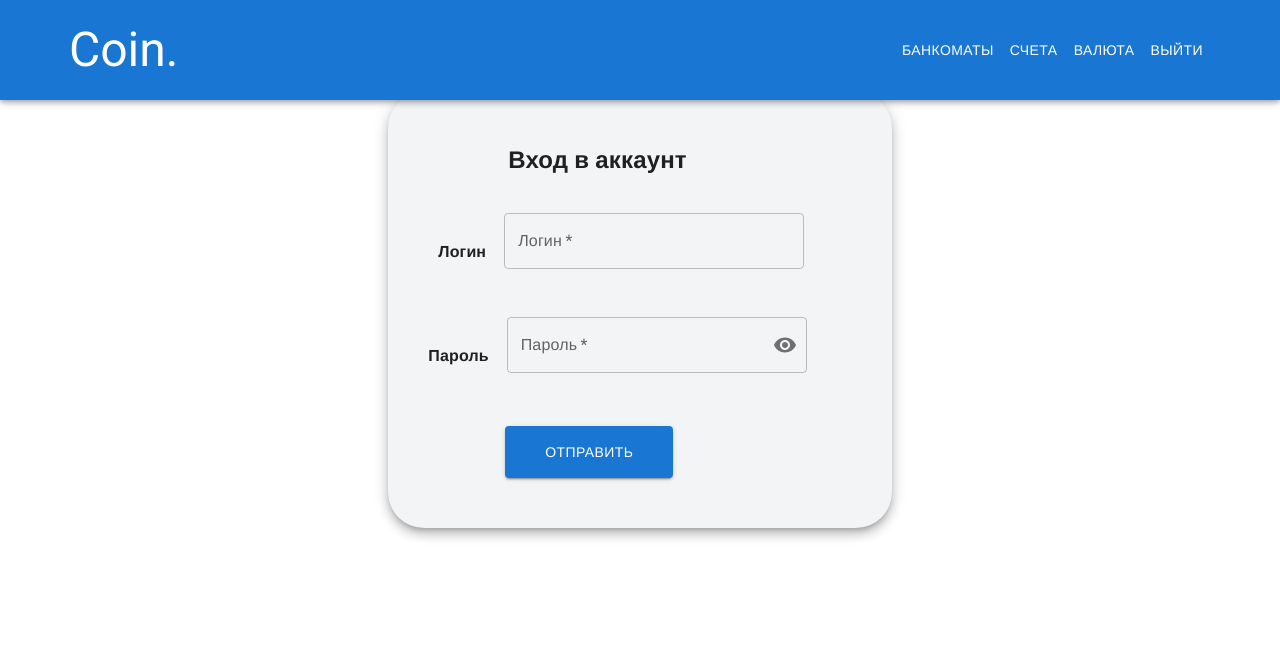
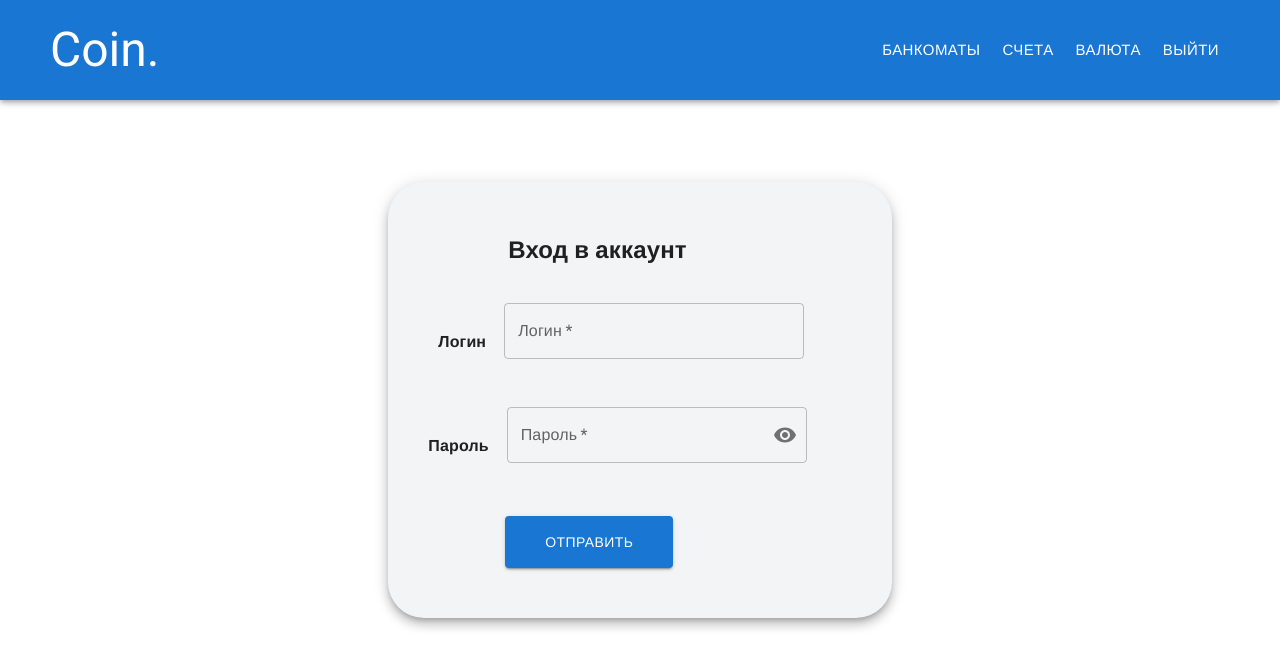
Before and after one commit to alex8023g/coin-front-end, a React (Create React App) app in the folder coin/: page /login in a window 1280 px wide. Shown: the top 668 px of the page. Built offline with nearby package versions, Linux system fonts and the light colour scheme; a web font is replaced by a local one.

Commit message:
done Header2 & upd styles

```diff
--- a/coin/src/CurrencyPage/CurrencyPage.tsx
+++ b/coin/src/CurrencyPage/CurrencyPage.tsx
@@ -76,7 +76,7 @@ export function CurrencyPage() {
           } else {
             draft.push(data);
           }
-          if (draft.length > 22) {
+          if (draft.length > 21) {
             draft.shift();
           }
         })
@@ -148,12 +148,12 @@ export function CurrencyPage() {
   return (
     <>
       {!token && <Navigate to="/login" />}
-      <h1>Валютный обмен</h1>
+      <h1 className={styles.h1}>Валютный обмен</h1>
       <Box
         sx={{
           display: 'flex',
-          // flexWrap: 'wrap',
-          justifyContent: 'space-around',
+          flexWrap: { xs: 'wrap', sm: 'wrap', md: 'nowrap' },
+          justifyContent: { sm: 'center', md: 'space-between' },
           gap: 3,
         }}
       >
@@ -162,7 +162,7 @@ export function CurrencyPage() {
             elevation={7}
             sx={{ marginBottom: 4, padding: 5, borderRadius: 9 }}
           >
-            <h2>Ваши валюты</h2>
+            <h2 className={styles.h2}>Ваши валюты</h2>
             <ul>
               {currencies.map((currency) => (
                 <li key={nanoid()} className={styles.li}>
@@ -178,7 +178,7 @@ export function CurrencyPage() {
             elevation={7}
             sx={{ marginBottom: 0, width: 540, padding: 5, borderRadius: 9 }}
           >
-            <h2>Обмен валюты</h2>
+            <h2 className={styles.h2}>Обмен валюты</h2>
 
             {currencies[0] && (
               <div className={styles.currChangeContainer}>
@@ -276,13 +276,14 @@ export function CurrencyPage() {
         <Paper
           elevation={7}
           sx={{
+            // minWidth: 500,
             width: 703,
             padding: 5,
             borderRadius: 9,
             backgroundColor: '#E5E5E5',
           }}
         >
-          <h2>Изменение курсов в реальном времени</h2>
+          <h2 className={styles.h2}>Изменение курсов в реальном времени</h2>
           <ul>
             {currencyFeed?.map((curFeed) =>
               curFeed.change > 0 ? (
--- a/coin/src/CurrencyPage/currencypage.module.css
+++ b/coin/src/CurrencyPage/currencypage.module.css
@@ -17,7 +17,11 @@
   padding-left: 16px;
 }
 
-h2 {
+.h1 {
+  margin-bottom: 40px;
+}
+
+.h2 {
   margin-bottom: 25px;
 }
 
--- a/coin/src/Header2/Header2.tsx
+++ b/coin/src/Header2/Header2.tsx
@@ -14,6 +14,8 @@ import Toolbar from '@mui/material/Toolbar';
 import Typography from '@mui/material/Typography';
 import Button from '@mui/material/Button';
 import styles from './header2.module.css';
+import './style.css';
+import { Link } from 'react-router-dom';
 
 interface Props {
   /**
@@ -24,7 +26,12 @@ interface Props {
 }
 
 const drawerWidth = 240;
-const navItems = ['Банкоматы', 'Счета', 'Валюта', 'Выйти'];
+const navItems = [
+  { name: 'Банкоматы', href: '/atm' },
+  { name: 'Счета', href: '/' },
+  { name: 'Валюта', href: '/currency' },
+  { name: 'Выйти', href: '/login' },
+];
 
 export function Header2(props: Props) {
   // const { window } = props;
@@ -42,9 +49,11 @@ export function Header2(props: Props) {
       <Divider />
       <List>
         {navItems.map((item) => (
-          <ListItem key={item} disablePadding>
+          <ListItem key={item.name} disablePadding>
             <ListItemButton sx={{ textAlign: 'center' }}>
-              <ListItemText primary={item} />
+              <Link className={styles.navBtn} to={item.href}>
+                <ListItemText primary={item.name} />
+              </Link>
             </ListItemButton>
           </ListItem>
         ))}
@@ -65,8 +74,9 @@ export function Header2(props: Props) {
         {/* <div className={styles.container}> */}
         <Toolbar
           sx={{
+            width: '1440px',
+            // height: { xs: '50px', sm: '100px' },
             height: '100px',
-            width: '1190px',
             justifyContent: 'space-between',
           }}
         >
@@ -88,9 +98,11 @@ export function Header2(props: Props) {
           </Typography>
           <Box sx={{ display: { xs: 'none', sm: 'block' } }}>
             {navItems.map((item) => (
-              <Button key={item} sx={{ color: '#fff' }}>
-                {item}
-              </Button>
+              <Link className={styles.navBtn} to={item.href}>
+                <Button key={item.name} sx={{ color: '#fff' }} size="large">
+                  {item.name}
+                </Button>
+              </Link>
             ))}
           </Box>
         </Toolbar>
--- /dev/null
+++ b/coin/src/Header2/style.css
@@ -0,0 +1,4 @@
+.MuiToolbar-root {
+  /* color: red; */
+  padding: 0 50px !important;
+}
--- a/coin/src/HomePage/HomePage.tsx
+++ b/coin/src/HomePage/HomePage.tsx
@@ -117,7 +117,12 @@ export function HomePage() {
           <Button
             variant="contained"
             onClick={createAccount}
-            sx={{ p: '14px 24px 14px 18px', float: 'right', borderRadius: 2 }}
+            sx={{
+              p: '14px 24px 14px 18px',
+              // float: 'right',
+              ml: { xs: 0, sm: 'auto' },
+              borderRadius: 2,
+            }}
           >
             <AddIcon sx={{ mr: 1 }} /> создать новый счет
           </Button>
--- a/coin/src/HomePage/homepage.module.css
+++ b/coin/src/HomePage/homepage.module.css
@@ -1,8 +1,17 @@
 .firstLine {
+  display: flex;
+  flex-wrap: wrap;
   margin-bottom: 50px;
+  align-items: center;
+  /* outline: 1px solid coral; */
 }
 
 .title {
-  display: inline;
+  /* display: inline; */
   margin-right: 35px;
 }
+
+@media (max-width: 900px) {
+  .firstLine {
+  }
+}
--- a/coin/src/Layout/layout.module.css
+++ b/coin/src/Layout/layout.module.css
@@ -1,6 +1,6 @@
 .layout {
   margin: 0 auto;
-  padding: 50px;
+  padding: 140px 50px 50px 50px;
   max-width: 1440px;
   box-sizing: border-box;
 }
--- a/coin/src/LoginPage/LoginPage.tsx
+++ b/coin/src/LoginPage/LoginPage.tsx
@@ -16,6 +16,8 @@ import FormHelperText from '@mui/material/FormHelperText';
 import { Message } from '../Message';
 import { loginApi } from '../api/loginApi';
 
+// sessionStorage.removeItem('auth');
+
 export function LoginPage() {
   const [login, setLogin] = useState('');
   const [password, setPassword] = useState('');
@@ -27,6 +29,9 @@ export function LoginPage() {
   const [isPassInvalid, setPassIsInvalid] = useState(false);
 
   const token = sessionStorage.getItem('auth');
+  if (token) {
+    sessionStorage.removeItem('auth');
+  }
 
   function handleLogin(e: ChangeEvent<HTMLInputElement>) {
     setLogin(e.target.value);
```
